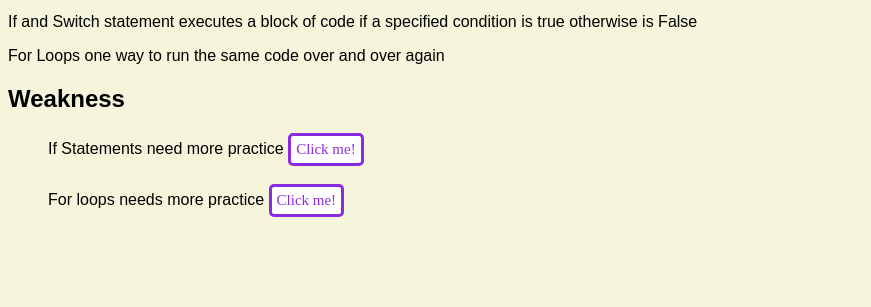
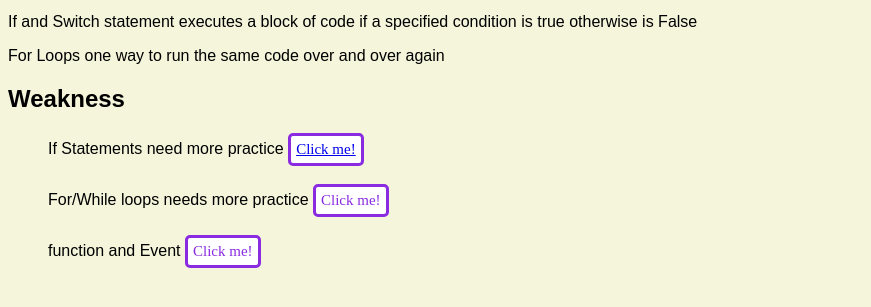
Before and after one commit to ibracho/Monday3424, a plain HTML site: page index.html in a window 1280 px wide. Shown: the part 101-408 px from the top of the page, without its empty margins (0-871 px from the left). Drawn offline with Linux system fonts and the light colour scheme; a web font is replaced by a local one.

Commit message:
done done

```diff
--- a/index.html
+++ b/index.html
@@ -16,15 +16,18 @@
     <p>For Loops one way to run the same code over and over again</p>
     <h2>Weakness</h2>
     <ul>
-        <li>If Statements need more practice <button class="button" onclick="MyFunction()">Click me!</button>
+        <li>If Statements need more practice <button class="button" onclick="MyFunction()"><a
+                    href="https://www.w3schools.com/js/js_if_else.asp">Click me!</a></button>
         </li>
         <li><br></li>
-        <li>For loops needs more practice <button class="button" onclick="MyFunction()">Click me!</button></li>
+        <li>For/While loops needs more practice <button class="button" onclick="MyFunction()">Click me!</button></li>
+        <li><br></li>
+        <li>function and Event <button class="button" onclick="MyFunction()">Click me!</button></li>
     </ul>
 </body>
 <script>
     function MyFunction() {
-        alert("I need more help!!");
+        alert("I need more practice!!");
     }
 </script>
 
```
